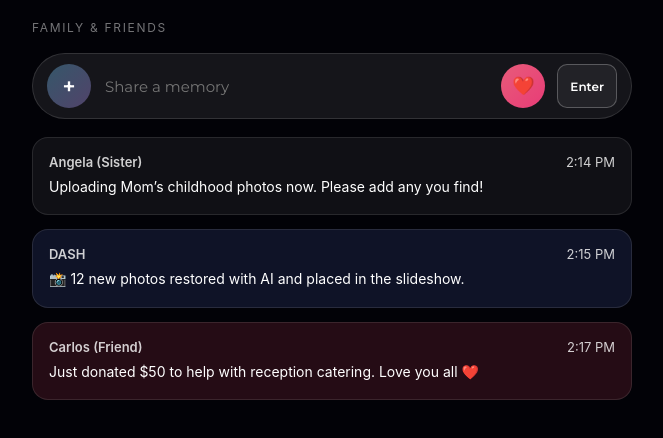
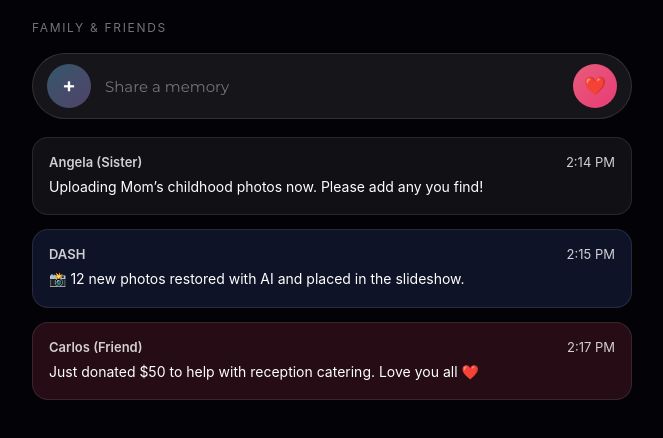
Before and after one commit to dashqrcodes/DASH, a Next.js app: page /collaboration in a window 1280 px wide. Shown: the top 438 px of the page, without its empty margins (308-971 px from the left). Built offline with nearby package versions, Linux system fonts and the light colour scheme.

Commit message:
feat: reorder buttons in share memory form - heart icon rightmost, Enter button as small round up arrow that appears when typing

```diff
--- a/src/components/CollaborationPanel.tsx
+++ b/src/components/CollaborationPanel.tsx
@@ -127,7 +127,34 @@ const CollaborationPanel: React.FC<CollaborationPanelProps> = ({
             fontSize: '15px'
           }}
         />
-        {/* Donate (simple heart icon) */}
+        {/* Submit (Enter) - Small round circle with up arrow, only shows when typing */}
+        {commentText.trim() && (
+          <button
+            type="submit"
+            style={{
+              width: '32px',
+              height: '32px',
+              borderRadius: '50%',
+              border: 'none',
+              background: 'rgba(255,255,255,0.15)',
+              color: 'white',
+              cursor: 'pointer',
+              display: 'flex',
+              alignItems: 'center',
+              justifyContent: 'center',
+              padding: 0,
+              marginRight: '4px'
+            }}
+            aria-label="Send"
+            title="Send"
+          >
+            <svg width="16" height="16" viewBox="0 0 24 24" fill="none" stroke="currentColor" strokeWidth="2.5" strokeLinecap="round" strokeLinejoin="round">
+              <line x1="12" y1="19" x2="12" y2="5"></line>
+              <polyline points="5 12 12 5 19 12"></polyline>
+            </svg>
+          </button>
+        )}
+        {/* Donate (simple heart icon) - Furthest right */}
         <button
           type="button"
           onClick={handleDonation}
@@ -148,22 +175,6 @@ const CollaborationPanel: React.FC<CollaborationPanelProps> = ({
           }}
         >
           ❤️
-        </button>
-        {/* Submit (Enter) */}
-        <button
-          type="submit"
-          style={{
-            border: '1px solid rgba(255,255,255,0.25)',
-            background: 'rgba(255,255,255,0.06)',
-            color: 'white',
-            fontWeight: 600,
-            fontSize: '12px',
-            padding: '8px 12px',
-            borderRadius: '10px',
-            cursor: 'pointer'
-          }}
-        >
-          Enter
         </button>
         <input
           ref={fileInputRef}
```
